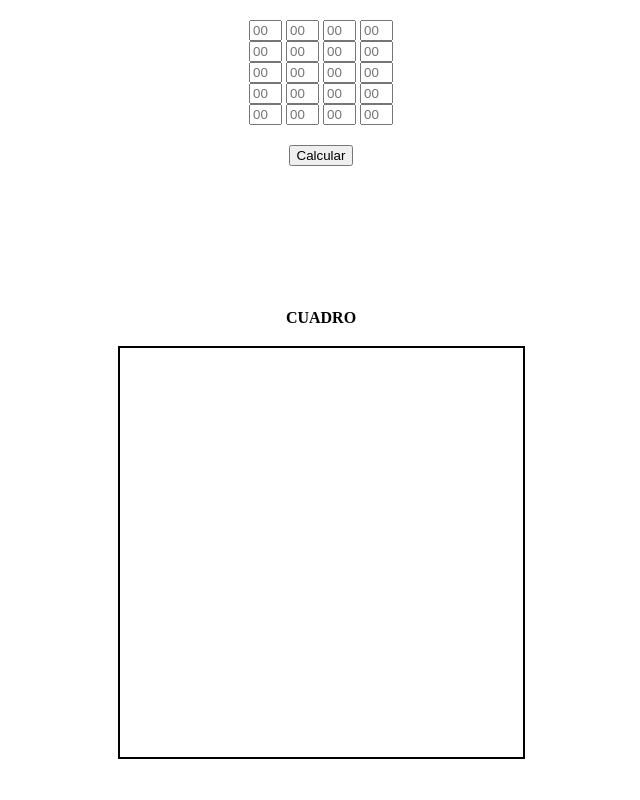
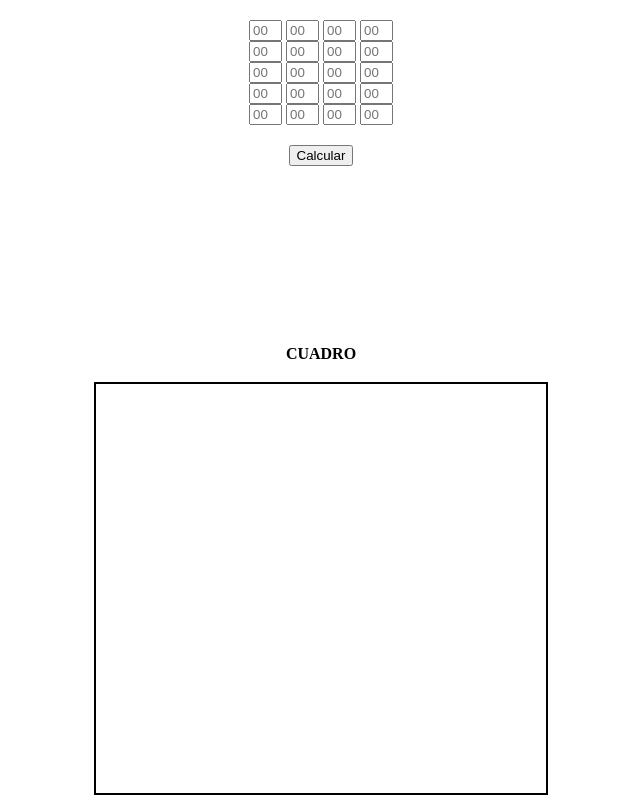
Before and after one commit to Natarus/NatRose, a plain HTML site: page index.html in a window 1280 px wide. Shown: the whole page, without its empty margins (319-959 px from the left). Drawn offline with Linux system fonts and the light colour scheme.

Commit message:
Update style.css

```diff
--- a/style.css
+++ b/style.css
@@ -60,11 +60,11 @@ input[type="text"] {
 	justify-content: center;
 	text-align: center;
     margin: auto;
-    margin-top: 32px;
+    margin-top: 50px;
     padding: 5px;
-    width: 500px;
-	border-radius: 16px;
-
+    width: 300px;
+    border-radius: 16px;
+    font-size: 11.4px;
 }
 
 .boton{
@@ -85,6 +85,9 @@ input[type="text"] {
 }
 
 article {
+    width: 450px;
+    margin: auto;
+    justify-content: center;
     display: inline-grid;
     grid-template-rows: 100px 100px 100px 100px;
     grid-template-columns: 200px 200px;
@@ -97,5 +100,8 @@ article {
     display: flex;
     justify-content: center;
     align-items: center;
-    font-size: 1em;
   }
+
+#cuadro{
+    margin: 0px 20px 20px 20px;
+}
```
